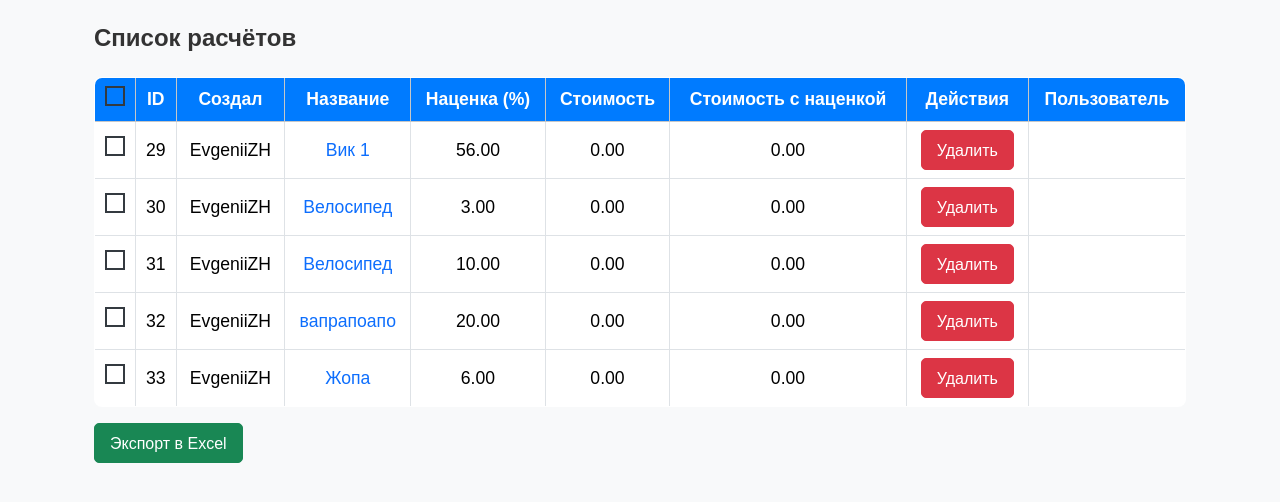
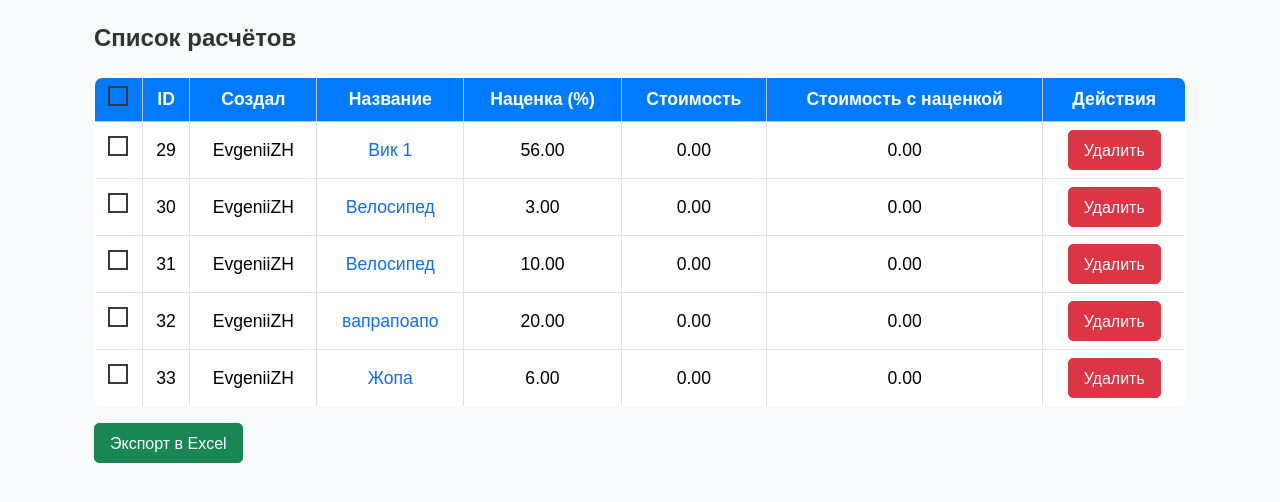
Before and after one commit to EvgeniiZH/trade_accounting, a Django app: page /calculations/ in a window 1280 px wide. Shown: the top 502 px of the page. Run offline with Django 5.2, Linux system fonts and the light colour scheme; data comes from the database, SQL or seed files in the repository.

```diff
--- a/trades/templates/trades/calculations_list.html
+++ b/trades/templates/trades/calculations_list.html
@@ -19,7 +19,6 @@
                     <th>Стоимость</th>
                     <th>Стоимость с наценкой</th>
                     <th>Действия</th>
-                    <th>Пользователь</th>
                 </tr>
                 </thead>
                 <tbody>
```
